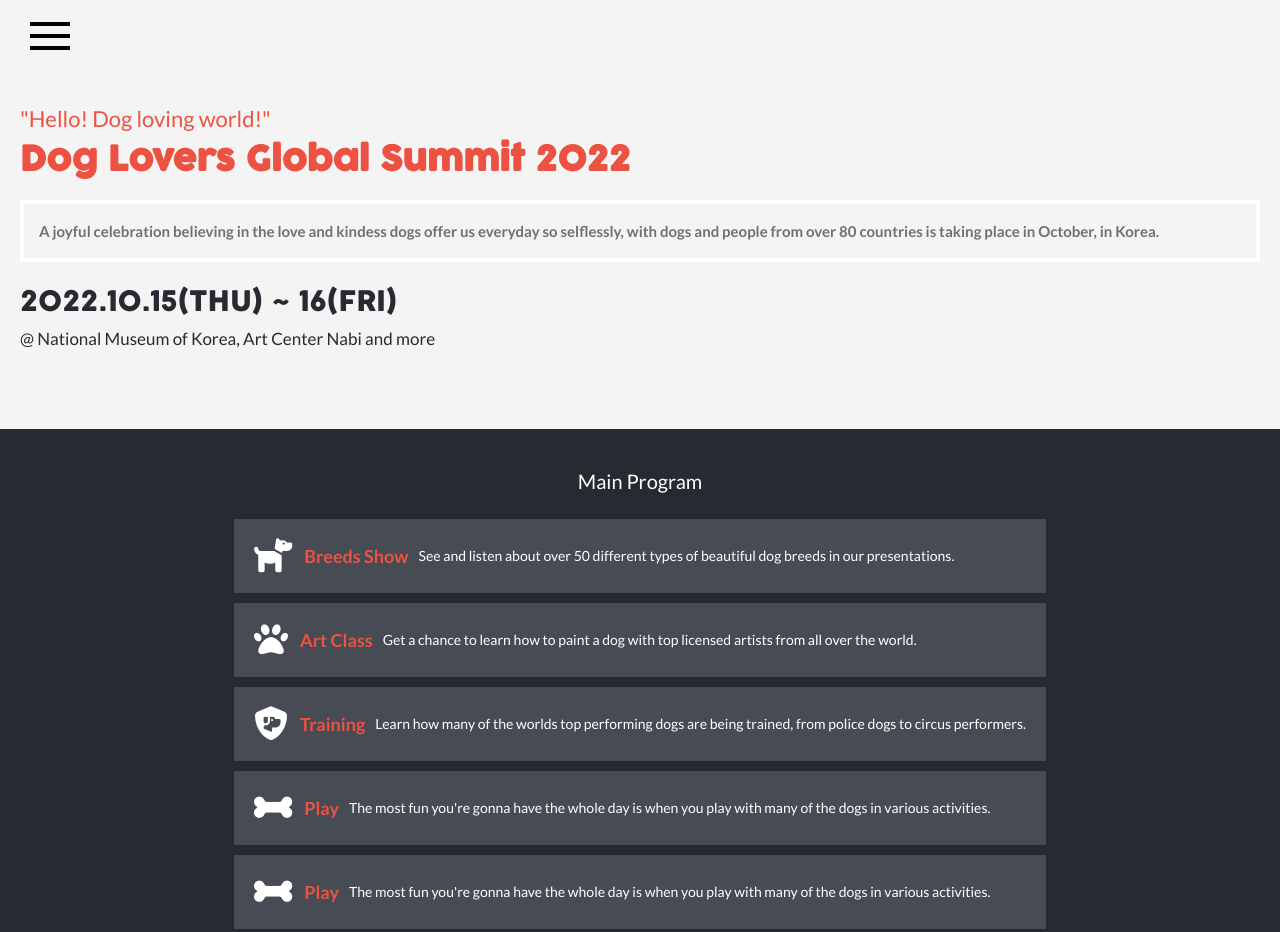
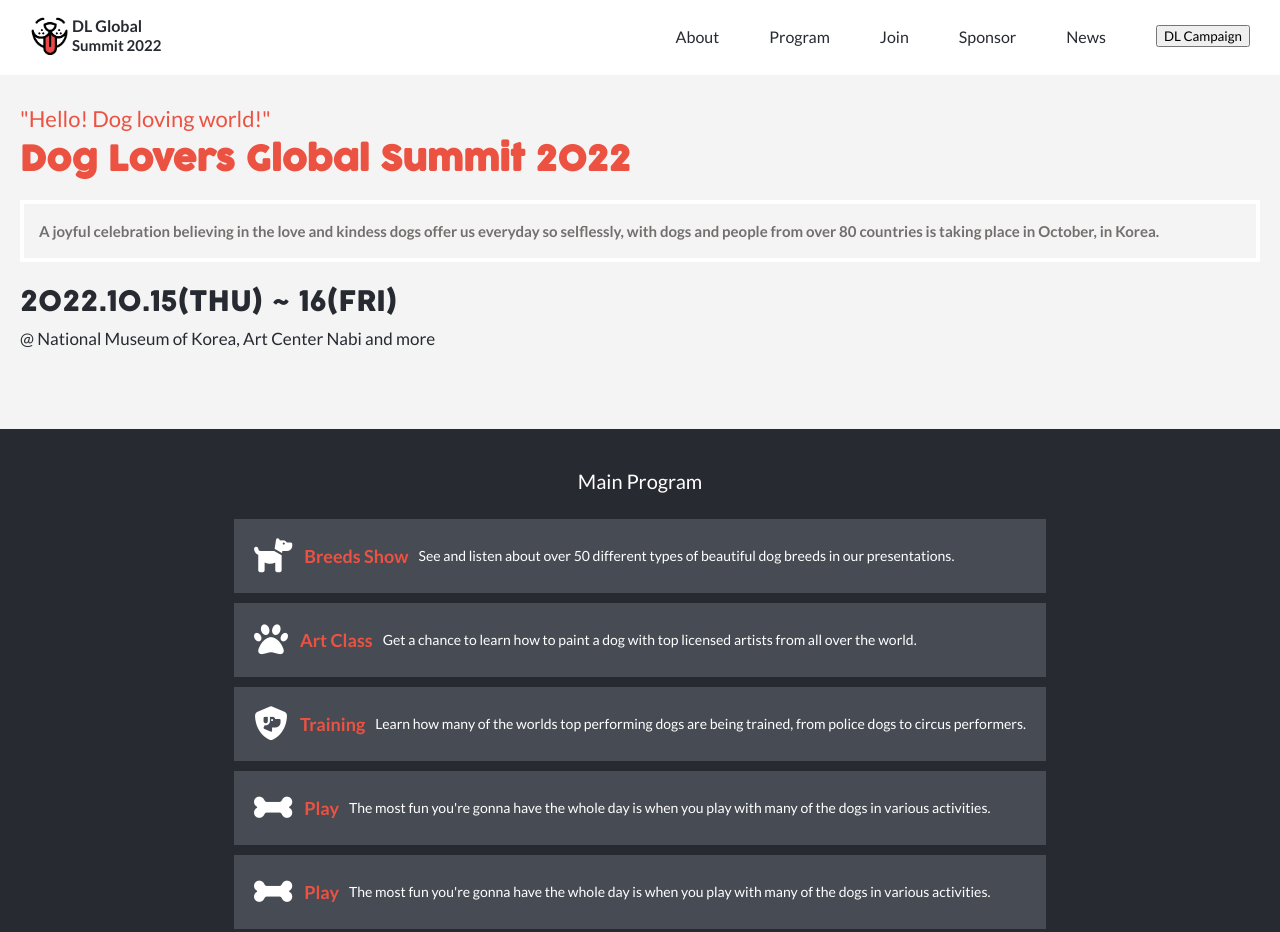
Before and after one commit to dodoburner/DL-Global-Summit, a plain HTML site: page index.html in a window 1280 px wide. Shown: the top 932 px of the page. Drawn offline with Linux system fonts and the light colour scheme.

Commit message:
add header html and some css

```diff
--- a/index.html
+++ b/index.html
@@ -17,17 +17,40 @@
   <header>
     <img id="hamburger-menu" src="images/icons8-menu.svg" alt="navigation-menu">
 
-    <nav id="mobile-menu" class="display-none">
-      <i class="fa-solid fa-xmark"></i>
+    <div class="logo">
+      <a href="/index.html">
+        <img src="images/logo.png" alt="logo">
+        <p>
+          DL Global <br> <span>Summit 2022</span>
+        </p>
+      </a>
+    </div>
+
+    <nav>
       <ul>
-        <li><a href="">About</a></li>
+        <li><a href="/about.html">About</a></li>
         <li><a href="">Program</a></li>
         <li><a href="">Join</a></li>
         <li><a href="">Sponsor</a></li>
         <li><a href="">News</a></li>
       </ul>
+
+      <button type="button">
+        DL Campaign
+      </button>
     </nav>
   </header>
+
+  <div id="mobile-menu" class="display-none">
+    <i class="fa-solid fa-xmark"></i>
+    <ul>
+      <li><a href="">About</a></li>
+      <li><a href="">Program</a></li>
+      <li><a href="">Join</a></li>
+      <li><a href="">Sponsor</a></li>
+      <li><a href="">News</a></li>
+    </ul>
+  </div>
 
   <main>
     <section class="headline-section">
--- a/styles/_header-headline.scss
+++ b/styles/_header-headline.scss
@@ -11,6 +11,10 @@ header {
   img {
     width: 40px;
     cursor: pointer;
+  }
+
+  .logo {
+    display: none;
   }
 }
 
@@ -77,3 +81,44 @@ header {
     font-size: 17px;
   }
 }
+
+@media only screen and (min-width: 768px) {
+  #hamburger-menu {
+    display: none;
+  }
+
+  header {
+    background-color: white;
+    display: flex;
+    justify-content: space-between;
+
+    .logo {
+      display: initial;
+      flex-shrink: 0;
+
+      a {
+        display: flex;
+        gap: 2px;
+        font-weight: 700;
+      }
+
+      span {
+        font-size: 15px;
+      }
+    }
+
+    nav {
+      display: flex;
+      align-items: center;
+
+      ul {
+        display: flex;
+        gap: 50px;
+      }
+
+      button {
+        margin-left: 50px;
+      }
+    }
+  }
+}
```
Also changed, not shown: styles/style.css, 1 other file.
